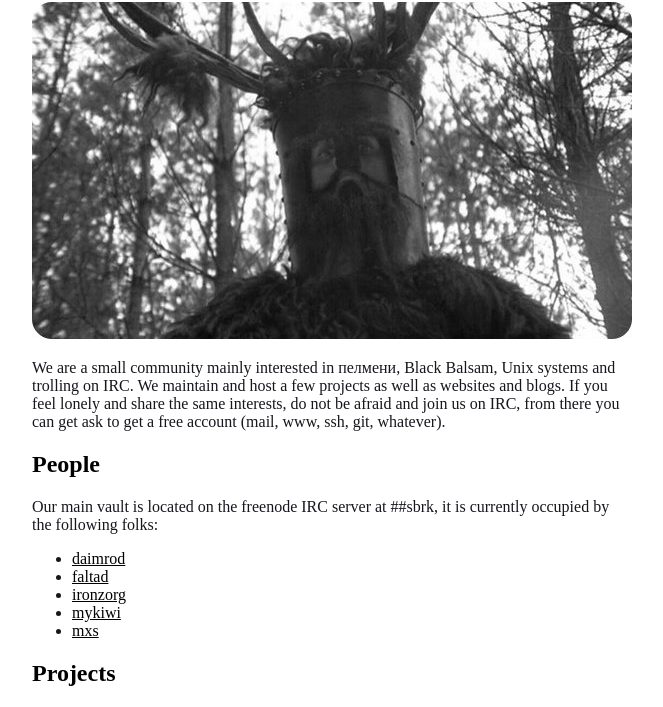
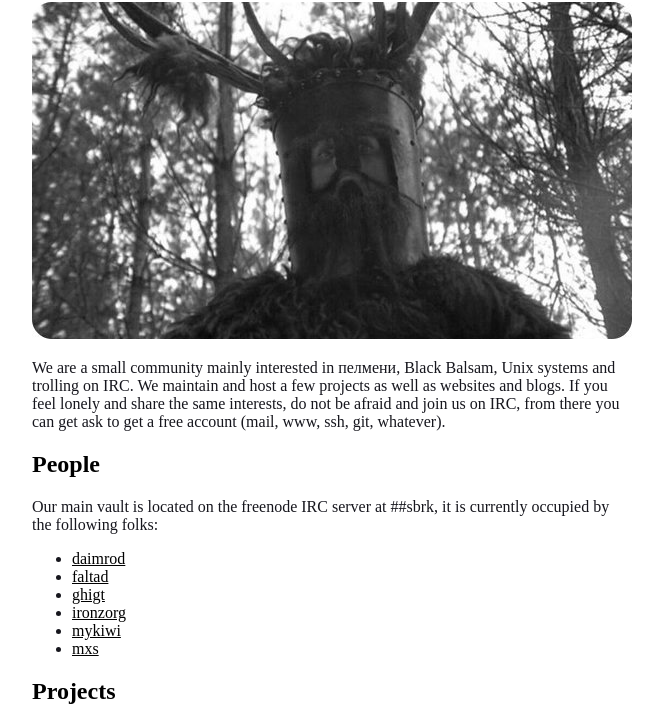
Before and after one commit to sbrk-org/home, a plain HTML site: page index.html in a window 1280 px wide. Shown: the part 61-768 px from the top of the page, without its empty margins (308-971 px from the left). Drawn offline with Linux system fonts and the light colour scheme; a web font is replaced by a local one.

Commit message:
Added ghigt to members.

```diff
--- a/index.html
+++ b/index.html
@@ -59,6 +59,7 @@
       <ul>
 	<li><a href="http://daimrod.sbrk.org/">daimrod</a></li>
 	<li><a href="http://faltad.sbrk.org/">faltad</a></li>
+	<li><a href="http://ghigt.sbrk.org/">ghigt</a></li>
 	<li><a href="http://ironzorg.sbrk.org/">ironzorg</a></li>
 	<li><a href="http://mykiwi.sbrk.org/">mykiwi</a></li>
 	<li><a href="http://mxs.sbrk.org/">mxs</a></li>
```
